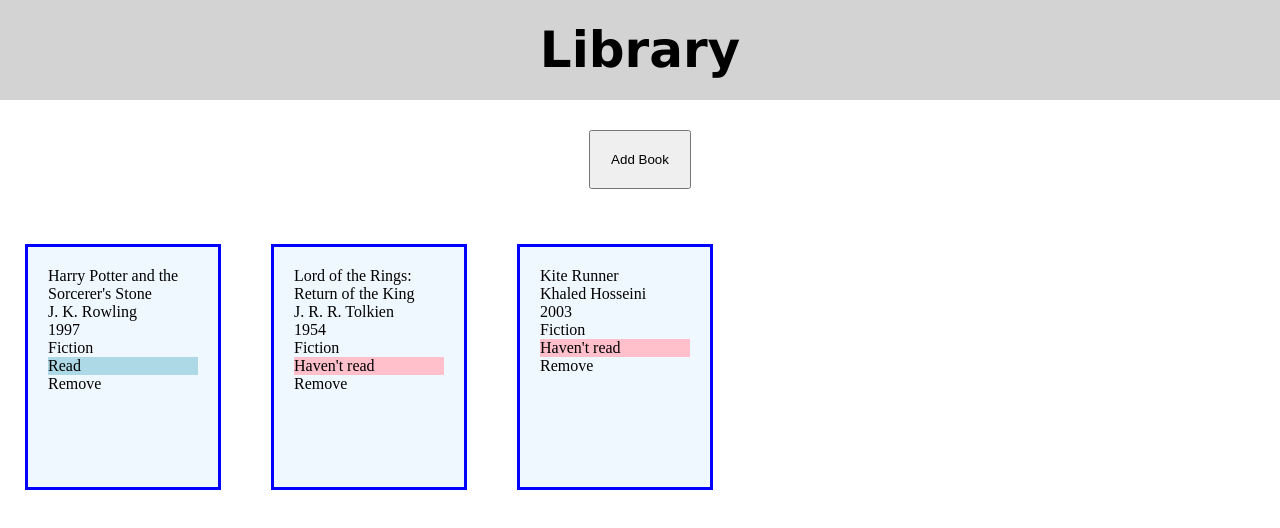
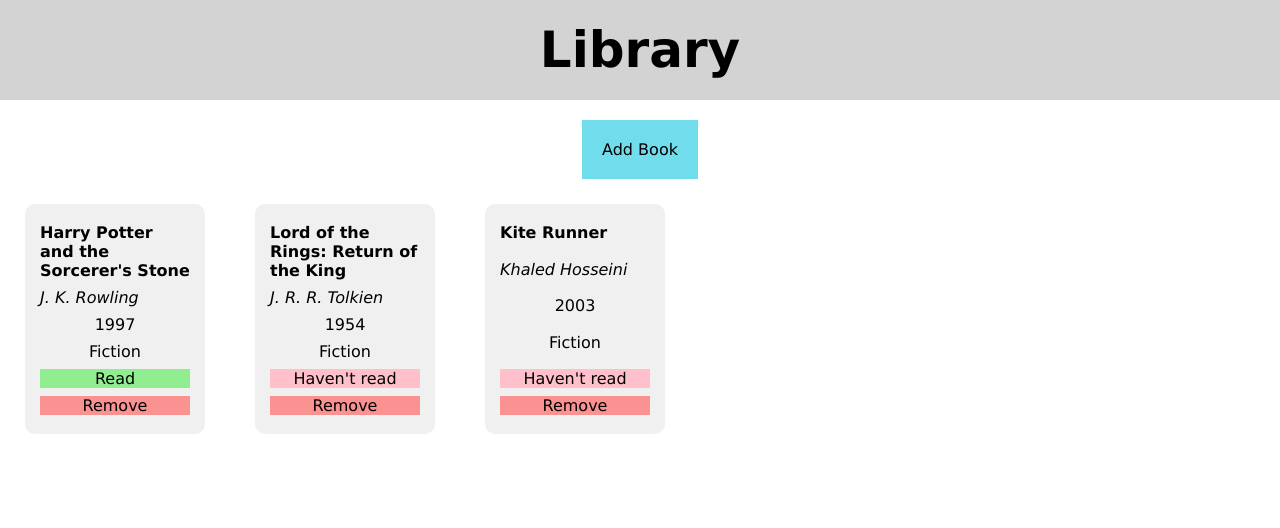
Before and after one commit to noahreeves-1/odin-project-testLibrary, a plain HTML site: page index.html in a window 1280 px wide. Drawn offline with Linux system fonts and the light colour scheme.

Commit message:
Finished library. Adding final CSS and JS files

```diff
--- a/script.js
+++ b/script.js
@@ -41,23 +41,23 @@
         let bookGenre = myLibrary[i].genre;
         let bookRead = myLibrary[i].read;
         let newLine = document.createElement('div');
-            newLine.className = 'cards';
+            newLine.classList.add('cards');
             newLine.dataset.index = i;
             booksDisplay.appendChild(newLine);
         let titleDiv = document.createElement('div');
-            titleDiv.className = 'bookTitle';
+            titleDiv.classList.add('bookTitle', 'bookInfo');
             newLine.appendChild(titleDiv);
             titleDiv.append(bookTitle);
         let authorDiv = document.createElement('div');
-            authorDiv.className = 'bookAuthor';
+            authorDiv.classList.add('bookAuthor', 'bookInfo');
             newLine.appendChild(authorDiv);
             authorDiv.append(bookAuthor);
         let yearDiv = document.createElement('div');
-            yearDiv.className = 'bookYear';
+            yearDiv.classList.add('bookYear', 'bookInfo');
             newLine.appendChild(yearDiv);
             yearDiv.append(bookYear);
         let genreDiv = document.createElement('div');
-            genreDiv.className = 'bookGenre';
+            genreDiv.classList.add('bookGenre', 'bookInfo');
             newLine.appendChild(genreDiv);
             genreDiv.append(bookGenre);
         let readBtnLine = document.createElement('div');
@@ -70,7 +70,7 @@
             removeBtnLine.textContent = "Remove";
         if (bookRead == true) {
             readBtnLine.textContent = 'Read';
-            readBtnLine.style.backgroundColor = 'lightblue';
+            readBtnLine.style.backgroundColor = 'lightgreen';
         } else {
             readBtnLine.textContent = "Haven't read";
             readBtnLine.style.backgroundColor = 'pink';
@@ -93,6 +93,21 @@
             displayBooks();
         })
     });
+
+    // READ / DIDN'T READ button
+    const readBtn = document.querySelectorAll('.readBtn');
+
+    readBtn.forEach((button) => {
+        button.addEventListener('click', () => {
+            if (button.textContent == "Read") {
+                button.style.backgroundColor = "pink";
+                button.textContent = "Haven't read";
+            } else {
+                button.style.backgroundColor = 'lightgreen';
+                button.textContent = "Read";
+            }
+        })
+    })
 
 }
 
@@ -137,18 +152,3 @@
 
     hideDiv();
 });
-
-// READ / DIDN'T READ button
-const readBtn = document.querySelectorAll('.readBtn');
-
-readBtn.forEach((button) => {
-    button.addEventListener('click', () => {
-        if (button.textContent == "Read") {
-            button.style.backgroundColor = "pink";
-            button.textContent = "Haven't read";
-        } else {
-            button.style.backgroundColor = 'lightblue';
-            button.textContent = "Read";
-        }
-    })
-})
--- a/style.css
+++ b/style.css
@@ -1,3 +1,7 @@
+body {
+    background-color: rgb(255, 255, 255);
+}
+
 .header {
     height: 100px;
     margin: 0px;
@@ -13,12 +17,16 @@
 .buttonSection {
     display: flex;
     justify-content: center;
+
 }
 
 .addBookBtn {
     padding: 20px;
-    margin: 30px;
-    justify-content: center;
+    margin-top: 20px;
+    font-family:Verdana, Geneva, Tahoma, sans-serif;
+    font-size: 16px;
+    background-color: rgb(113, 220, 235);
+    border-style: none;
 }
 
 .popUpWindow {
@@ -28,7 +36,7 @@
     top: 50%;
     left: 50%;
     width: 200px;
-    height: 250px;
+    height: 255px;
     margin-left: -110px;
     margin-top: -135px;
     background-color: lightcyan;
@@ -43,15 +51,42 @@
 
 .cards {
     margin: 25px;
-    padding: 20px;
-    background-color: aliceblue;
+    padding: 15px;
+    background-color: rgb(240, 240, 240);
     height: 200px;
     width: 150px;
-    border-style: solid;
-    border-color: blue;
+    border-style: none;
+    display: flex;
+    flex-direction: column;
+    font-family: Verdana, Geneva, Tahoma, sans-serif;
+    font-size: 16px;
+    border-radius: 10px;
 }
 
-.switchButton {
-    border-style: solid;
-    border-color: black;
+.bookInfo {
+    /* font-weight: bold; */
+    margin: 4px 0px;
+    text-align: center;
+    flex:1;
 }
+
+.bookTitle {
+    text-align: left;
+    font-weight: 600;
+}
+
+.bookAuthor {
+    text-align: left;
+    font-style: italic;
+}
+
+.readBtn {
+    margin: 4px 0px;
+    text-align: center;
+}
+
+.removeBtn {
+    margin: 4px 0px;
+    text-align: center;
+    background-color: rgb(250, 146, 146);
+}
```
